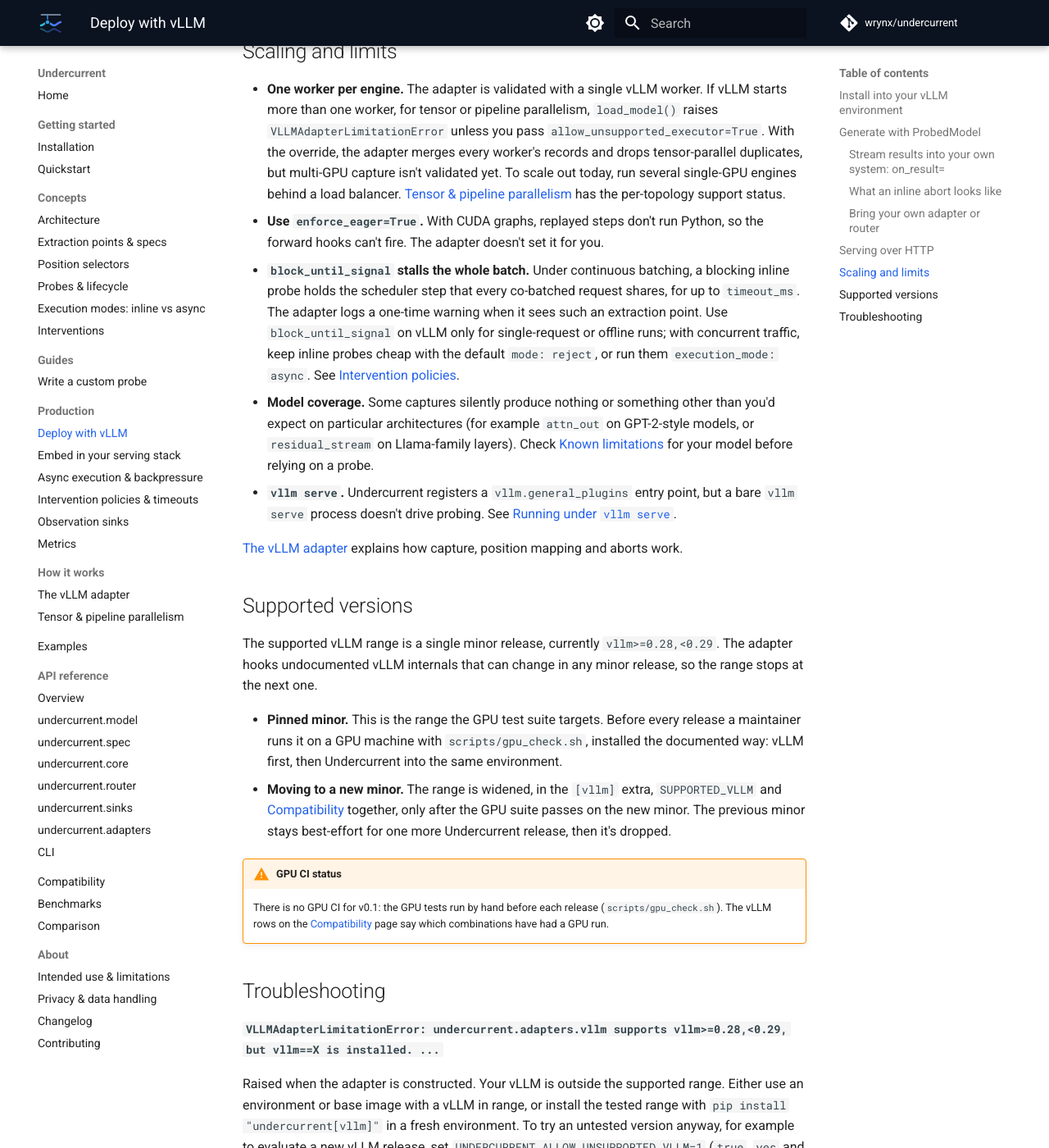
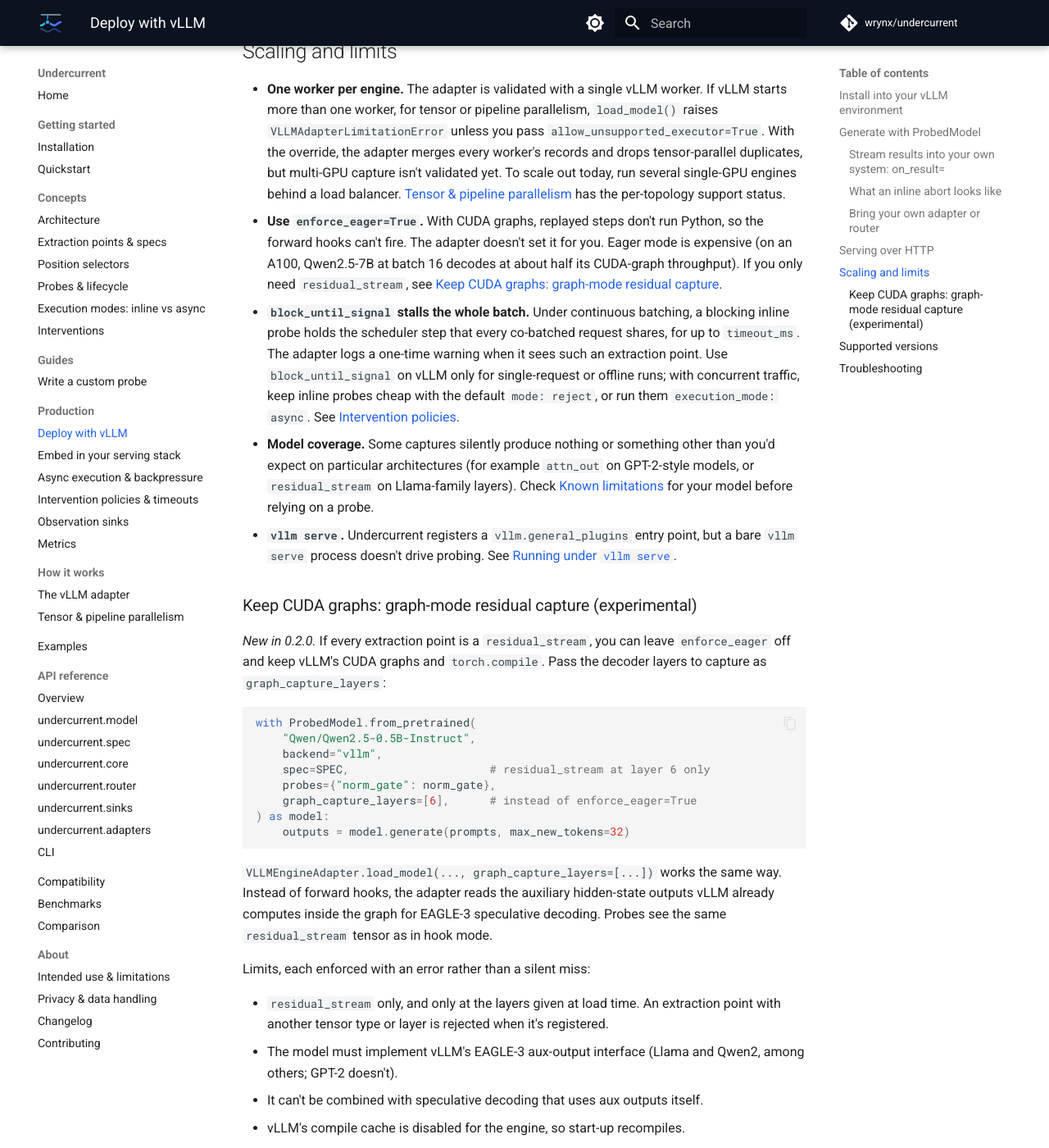
Before and after one commit to wrynx/undercurrent, an MkDocs documentation site: the page built from docs/guides/vllm-deployment.md, in a window 1280 px wide and 1400 px high, scrolled down 7501 px. Shown: the whole window at 82% size. Built offline with MkDocs 1.6.1 and Material for MkDocs 9.7.7, drawn with Linux system fonts in a browser that asks for light colours; comment, search, counter and statistics services are not loaded; some of the changed text lies outside the part shown.

Commit message:
Prepare the 0.2.0 release
- CHANGELOG: move Unreleased into a dated 0.2.0 section (merging the two
  Fixed blocks), add a summary, update compare links
- CITATION.cff: version 0.2.0, date-released 2026-10-31
- Deploy with vLLM guide: document graph_capture_layers (graph-mode
  residual_stream capture without enforce_eager)
- Compatibility: known issue entry for experimental graph mode
- Drop stale 'GPU verification pending' notes (verified 2026-10-02)
- v0.1 -> v0.2 in current-state statements and known-issues anchors

````diff
--- a/docs/guides/vllm-deployment.md
+++ b/docs/guides/vllm-deployment.md
@@ -15,13 +15,14 @@
     GPU, use the default Hugging Face backend from the
     [Quickstart](../getting-started/quickstart.md).
 
-!!! warning "Known issues (v0.1)"
-    The vLLM adapter hasn't been verified on a GPU yet. Fixed in 0.1.0: on
-    Llama-family models (and other fused-residual architectures),
-    `residual_stream` is captured as `hidden_states + residual`, the same
-    residual stream as the HF backend; earlier builds captured the layer's
-    MLP output. GPU verification of the fix is pending. See
-    [Known issues](../compatibility.md#known-issues-v01) for details.
+!!! warning "Known issues (v0.2)"
+    The vLLM adapter is experimental. Its GPU tests are run by hand before
+    each release (there's no GPU CI yet), and only vLLM 0.28 is supported.
+    Fixed in 0.1.0 and GPU-verified: on Llama-family models (and other
+    fused-residual architectures), `residual_stream` is captured as
+    `hidden_states + residual`, the same residual stream as the HF backend;
+    earlier builds captured the layer's MLP output. See
+    [Known issues](../compatibility.md#known-issues-v02) for details.
 
 ## Install into your vLLM environment
 
@@ -260,7 +261,7 @@
 
 ## Serving over HTTP
 
-Undercurrent v0.1 doesn't include an HTTP server. A supported, OpenAI-compatible
+Undercurrent v0.2 doesn't include an HTTP server. A supported, OpenAI-compatible
 `serve` command is [on the roadmap](https://github.com/wrynx/undercurrent/blob/main/ROADMAP.md).
 Until then, put `VLLMEngineAdapter` (or `ProbedModel`) behind the web server
 you already run.
@@ -378,6 +379,9 @@
   per-topology support status.
 - **Use `enforce_eager=True`.** With CUDA graphs, replayed steps don't run
   Python, so the forward hooks can't fire. The adapter doesn't set it for you.
+  Eager mode is expensive (on an A100, Qwen2.5-7B at batch 16 decodes at
+  about half its CUDA-graph throughput). If you only need `residual_stream`,
+  see [Keep CUDA graphs: graph-mode residual capture](#keep-cuda-graphs-graph-mode-residual-capture-experimental).
 - **`block_until_signal` stalls the whole batch.** Under continuous batching,
   a blocking inline probe holds the scheduler step that every co-batched
   request shares, for up to `timeout_ms`. The adapter logs a one-time warning
@@ -394,6 +398,43 @@
 - **`vllm serve`.** Undercurrent registers a `vllm.general_plugins` entry
   point, but a bare `vllm serve` process doesn't drive probing. See
   [Running under `vllm serve`](../internals/vllm-adapter.md#running-under-vllm-serve).
+
+### Keep CUDA graphs: graph-mode residual capture (experimental)
+
+*New in 0.2.0.* If every extraction point is a `residual_stream`, you can
+leave `enforce_eager` off and keep vLLM's CUDA graphs and `torch.compile`.
+Pass the decoder layers to capture as `graph_capture_layers`:
+
+```py
+with ProbedModel.from_pretrained(
+    "Qwen/Qwen2.5-0.5B-Instruct",
+    backend="vllm",
+    spec=SPEC,                     # residual_stream at layer 6 only
+    probes={"norm_gate": norm_gate},
+    graph_capture_layers=[6],      # instead of enforce_eager=True
+) as model:
+    outputs = model.generate(prompts, max_new_tokens=32)
+```
+
+`VLLMEngineAdapter.load_model(..., graph_capture_layers=[...])` works the same
+way. Instead of forward hooks, the adapter reads the auxiliary hidden-state
+outputs vLLM already computes inside the graph for EAGLE-3 speculative
+decoding. Probes see the same `residual_stream` tensor as in hook mode.
+
+Limits, each enforced with an error rather than a silent miss:
+
+- `residual_stream` only, and only at the layers given at load time. An
+  extraction point with another tensor type or layer is rejected when it's
+  registered.
+- The model must implement vLLM's EAGLE-3 aux-output interface (Llama and
+  Qwen2, among others; GPT-2 doesn't).
+- It can't be combined with speculative decoding that uses aux outputs
+  itself.
+- vLLM's compile cache is disabled for the engine, so start-up recompiles.
+
+Benchmark it on your own model with `benchmarks/run.py --graph-capture`. How
+it works is covered in
+[Graph-mode residual capture](../internals/vllm-adapter.md#graph-mode-residual-capture-experimental).
 
 [The vLLM adapter](../internals/vllm-adapter.md) explains how capture,
 position mapping and aborts work.
@@ -414,7 +455,7 @@
   best-effort for one more Undercurrent release, then it's dropped.
 
 !!! warning "GPU CI status"
-    There is no GPU CI for v0.1: the GPU tests run by hand before each release
+    There is no GPU CI for v0.2: the GPU tests run by hand before each release
     (`scripts/gpu_check.sh`). The vLLM rows on the
     [Compatibility](../compatibility.md#tested-combinations) page say which
     combinations have had a GPU run.
@@ -489,7 +530,8 @@
 
 **No probe results, or `aborted` is `False` although a probe asked to abort**
 
-Check that you passed `enforce_eager=True`, that the extraction point's
+Check that you passed `enforce_eager=True` (or, in graph mode, that the
+extraction point is a `residual_stream` at one of the `graph_capture_layers`), that the extraction point's
 `tensor_type` and `position` are captured on your model (see
 [Known limitations](../internals/vllm-adapter.md#known-limitations)), and
 that a class probe puts its `ABORT` signals in `signal_history` (see
````
Also changed, not shown: CHANGELOG.md (+17 -10 lines), README.md (+2 -2 lines), docs/compatibility.md (+11 -1 lines), docs/concepts/interventions.md (+1 -1 lines), docs/internals/vllm-adapter.md (+2 -2 lines), docs/internals/vllm-parallelism.md (+1 -1 lines), 1 other file.
